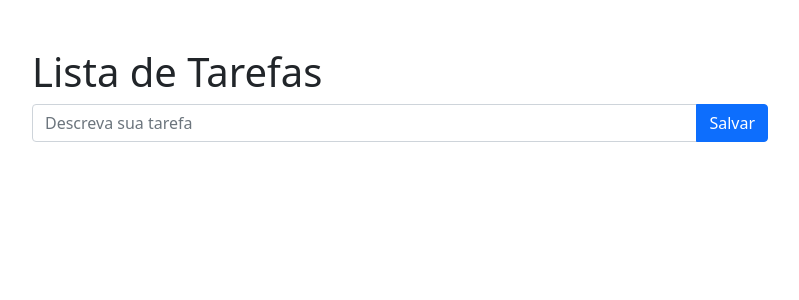
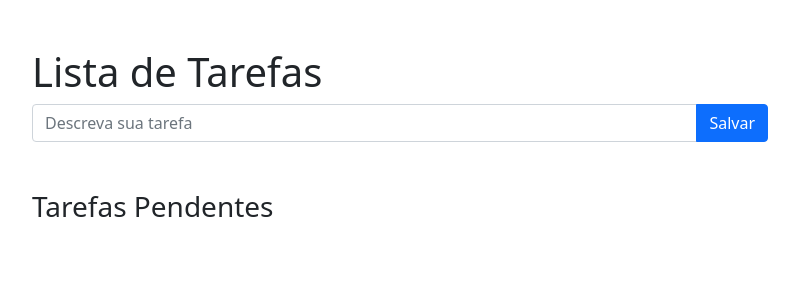
Before and after one commit to ch-soares/django-todolist, a Django app: page /tarefas/ in a window 1280 px wide. Shown: the top 300 px of the page, without its empty margins (240-1039 px from the left). Run offline with Django 4.2, Linux system fonts and the light colour scheme; data that the repository does not hold is empty.

Commit message:
Implementa listagem de tarefas pendentes

```diff
--- a/todolist/tarefas/templates/tarefas/home.html
+++ b/todolist/tarefas/templates/tarefas/home.html
@@ -17,7 +17,22 @@
                     <button type="submit" class="btn btn-primary">Salvar</button>
                 </div>
                 <small class="text-danger">{{ form.nome.errors }}</small>
+
+<!--            Lista todas as tarefas pendentes-->
+
             </form>
+            <h3 class="mt-5">Tarefas Pendentes</h3>
+            {% for tarefa in tarefas_pendentes %}
+            <form action="">
+                <div class="input-group mb-3">
+                    <div class="input-group-text">
+                        <input class="form-check-input mt-0" type="checkbox" aria-label="Checkbox para tarefa">
+                    </div>
+                        <input value="{{ tarefa.nome }}" type="text" class="form-control" aria-label="Text input para terefa">
+                </div>
+            </form>
+            {% endfor %}
+
         </div>
     </div>
 </div>
--- a/todolist/tarefas/views.py
+++ b/todolist/tarefas/views.py
@@ -3,13 +3,16 @@ from django.shortcuts import HttpResponseRedirect
 from todolist.tarefas.forms import TarefaNovaForm
 from django.urls import reverse
 
+from todolist.tarefas.models import Tarefa
+
 
 def home(request):
+    tarefas_pendentes = Tarefa.objects.filter(feita=False).all()
     if request.method == 'POST':
         form = TarefaNovaForm(request.POST)
         if form.is_valid():
             form.save()
             return HttpResponseRedirect(reverse('tarefas:home'))
         else:
-            return render(request, 'tarefas/home.html', {'form': form}, status=400)
-    return render(request, 'tarefas/home.html')
+            return render(request, 'tarefas/home.html', {'form': form, 'tarefas_pendentes': tarefas_pendentes}, status=400)
+    return render(request, 'tarefas/home.html', {'tarefas_pendentes': tarefas_pendentes})
```
Also changed, not shown: todolist/tarefas/tests/test_tarefas_get.py (+23 -1 lines), README.md.
